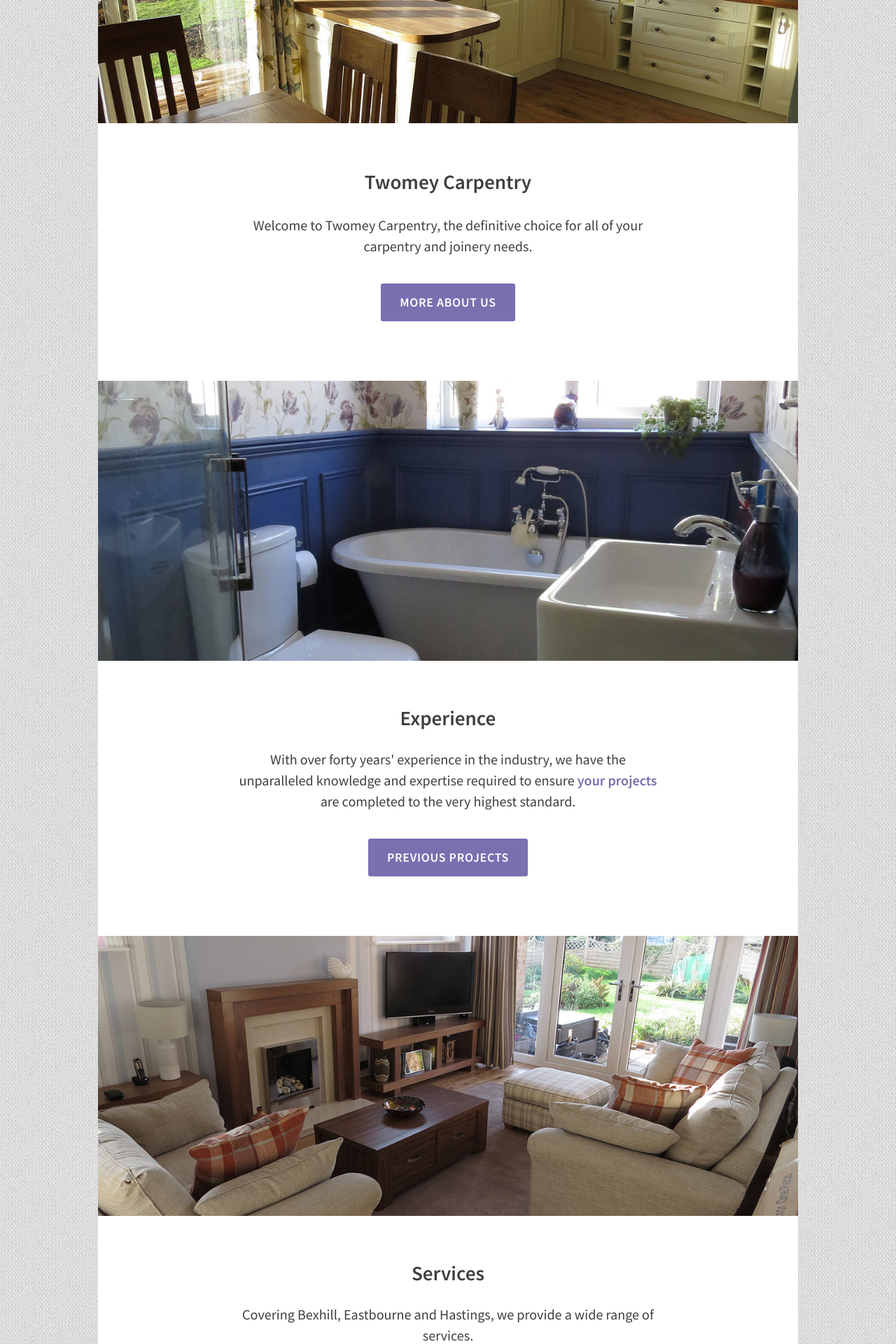
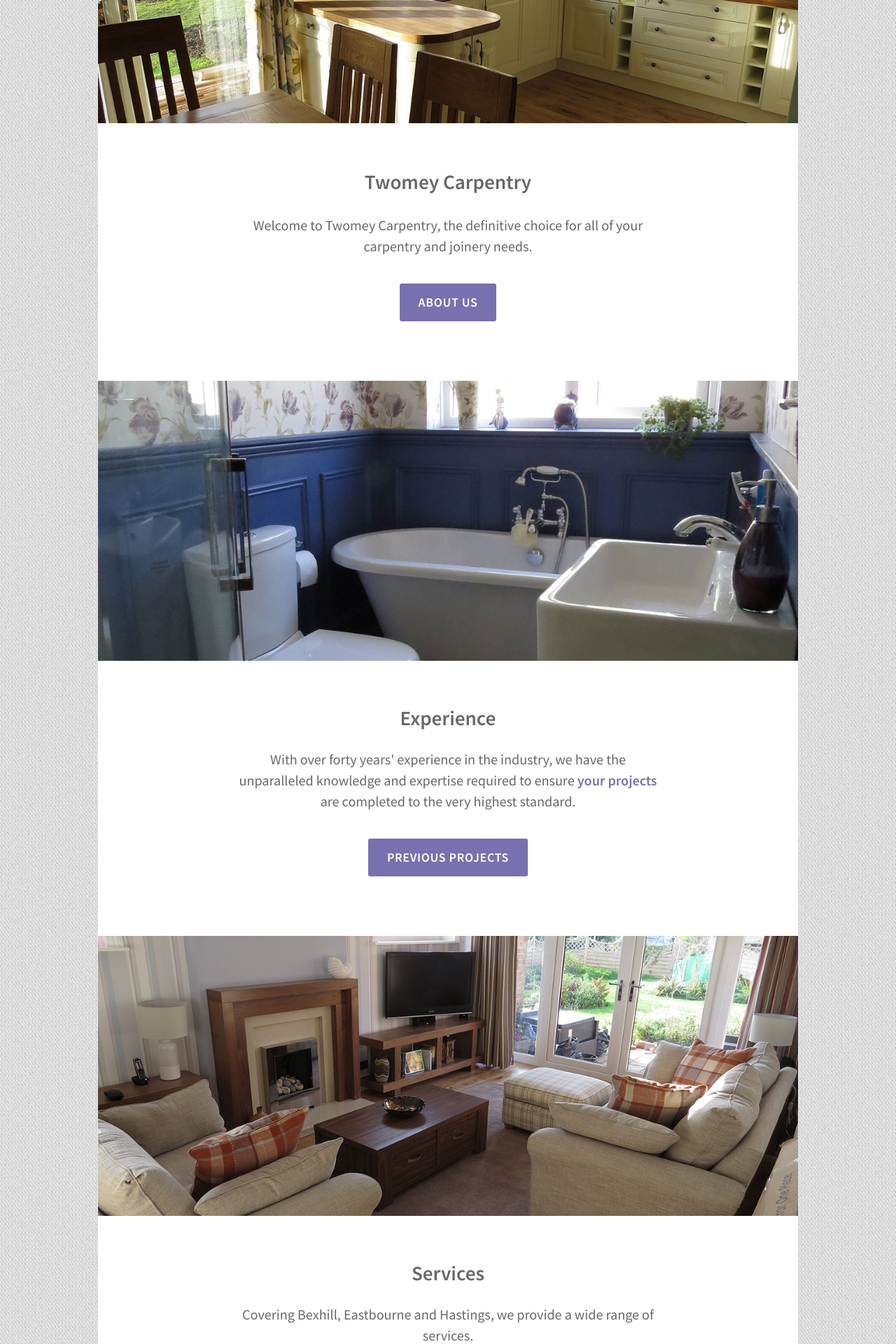
Before and after one commit to LukeTwomey/twomeycarpentry, a PHP site: page / in a window 1280 px wide. Shown: the part 316-2236 px from the top of the page at 70% size. Run offline with PHP 8.4, Linux system fonts and the light colour scheme.

Commit message:
Change homepage cta

```diff
--- a/index.php
+++ b/index.php
@@ -21,7 +21,7 @@
                     <div class="content">
                         <h1>Twomey Carpentry</h1>
                         <p>Welcome to Twomey Carpentry, the definitive choice for all of your carpentry and joinery needs.</p>
-                        <a href="about" class="button">More about us</a>
+                        <a href="about" class="button">About us</a>
                     </div>
                 </div>
 
--- a/stylesheets/style.less
+++ b/stylesheets/style.less
@@ -12,7 +12,7 @@ html,body,div,span,applet,object,iframe,h1,h2,h3,h4,h5,h6,p,blockquote,pre,a,abb
 @mainFont: 'Source Sans Pro', sans-serif;
 @mainPurple: #7970b0;
 @mainPurpleHover: #a7a0d2;
-@mainFontColor: #3f3f3f;
+@mainFontColor: #686868;
 
 /**************************************************************
 ******************         MIXINS          ********************
```
Also changed, not shown: stylesheets/style.css.
